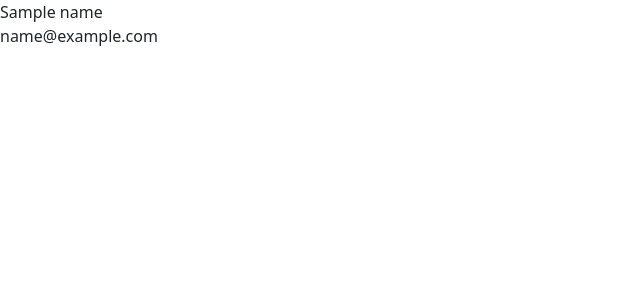
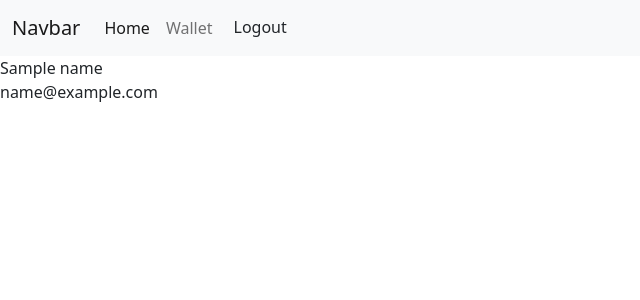
Before and after one commit to William-Lavoie/BrokerX, a Django app: template brokerX/broker/templates/home_page.html in a window 1280 px wide. Shown: the top 300 px of the page, without its empty margins (0-640 px from the left). Run offline with Django 5.2, Linux system fonts and the light colour scheme; the template is opened without the code that fills it: most values are stand-ins (such as "Sample title", 1, 10 or a date in 2020).

Commit message:
authentication - logout with django

```diff
--- a/brokerX/broker/templates/home_page.html
+++ b/brokerX/broker/templates/home_page.html
@@ -8,7 +8,23 @@
     <link rel="stylesheet" href="{% static 'login.css' %}">
     <title>Create Account</title>
 </head>
+
 <body>
+    <nav class="navbar navbar-expand-lg navbar-light bg-light">
+  <div class="container-fluid">
+    <a class="navbar-brand" href="#">Navbar</a>
+    <button class="navbar-toggler" type="button" data-bs-toggle="collapse" data-bs-target="#navbarNavAltMarkup" aria-controls="navbarNavAltMarkup" aria-expanded="false" aria-label="Toggle navigation">
+      <span class="navbar-toggler-icon"></span>
+    </button>
+    <div class="collapse navbar-collapse" id="navbarNavAltMarkup">
+      <div class="navbar-nav">
+        <a class="nav-link active" aria-current="page" href="#">Home</a>
+        <a class="nav-link" href="#">Wallet</a>
+        <a href="{% url 'client_logout' %}" class="btn">Logout</a>
+      </div>
+    </div>
+  </div>
+</nav>
     <div>{{ name }}</div>
     <div>{{ email }}</div>
 
--- a/brokerX/broker/urls.py
+++ b/brokerX/broker/urls.py
@@ -2,8 +2,9 @@ from broker import views
 from django.urls import path
 
 urlpatterns = [
-    path('', views.display_login, name="display_login"),
+    path('', views.display_homepage, name="display_login"),
     path('create_user/', views.create_user, name="create_user"),
     path('confirm_passcode/', views.confirm_passcode, name="confirm_passcode"),
     path('login/', views.client_login, name="login"),
+    path('client_logout/', views.client_logout, name="client_logout"),
 ]
--- a/brokerX/brokerX/settings.py
+++ b/brokerX/brokerX/settings.py
@@ -129,3 +129,5 @@ STATIC_ROOT = BASE_DIR / "staticfiles"
 DEFAULT_AUTO_FIELD = "django.db.models.BigAutoField"
 
 EMAIL_BACKEND = "django.core.mail.backends.console.EmailBackend"
+
+LOGIN_URL = '/login/'
```
Also changed, not shown: brokerX/broker/views.py (+11 -4 lines).
